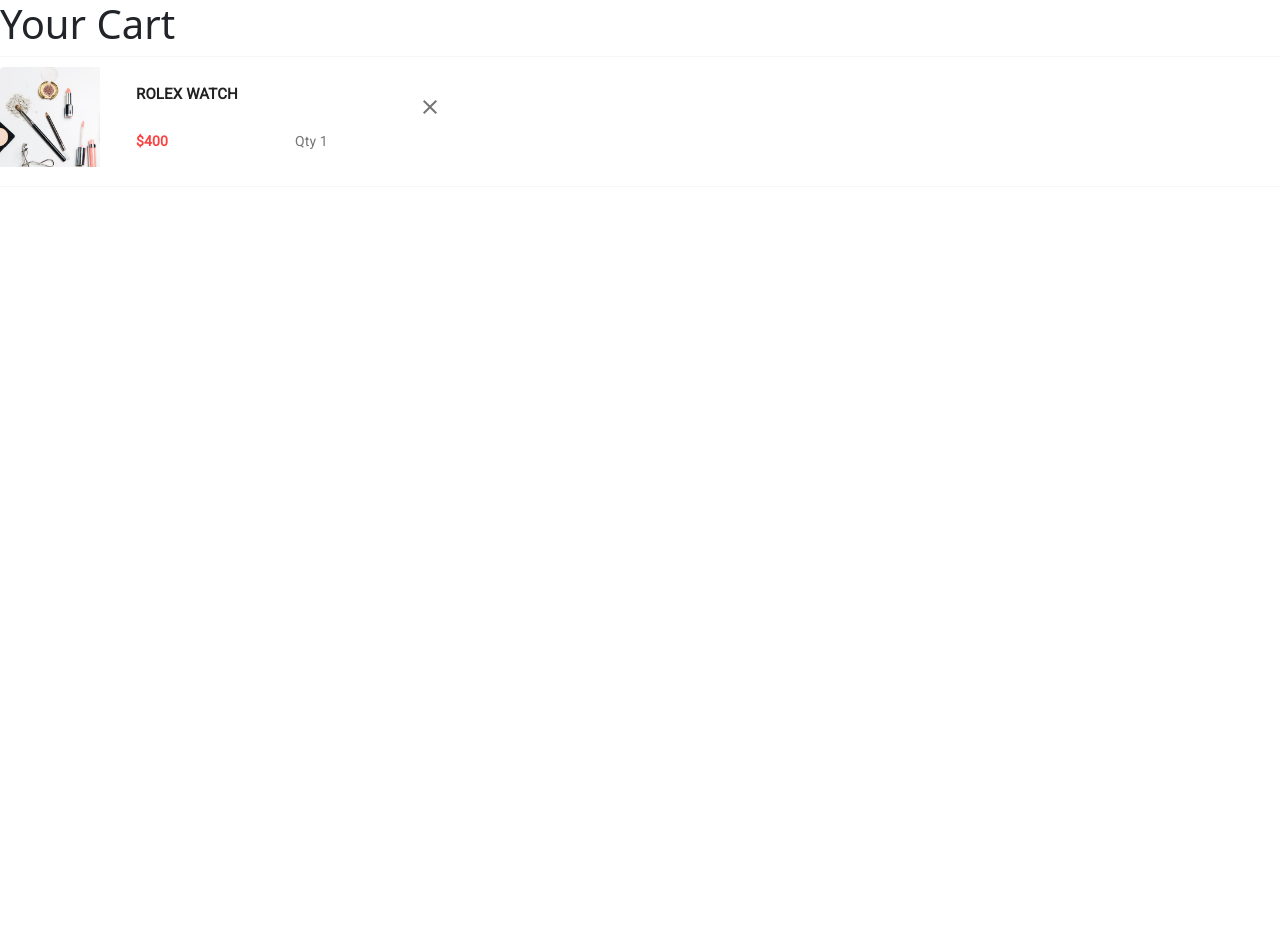
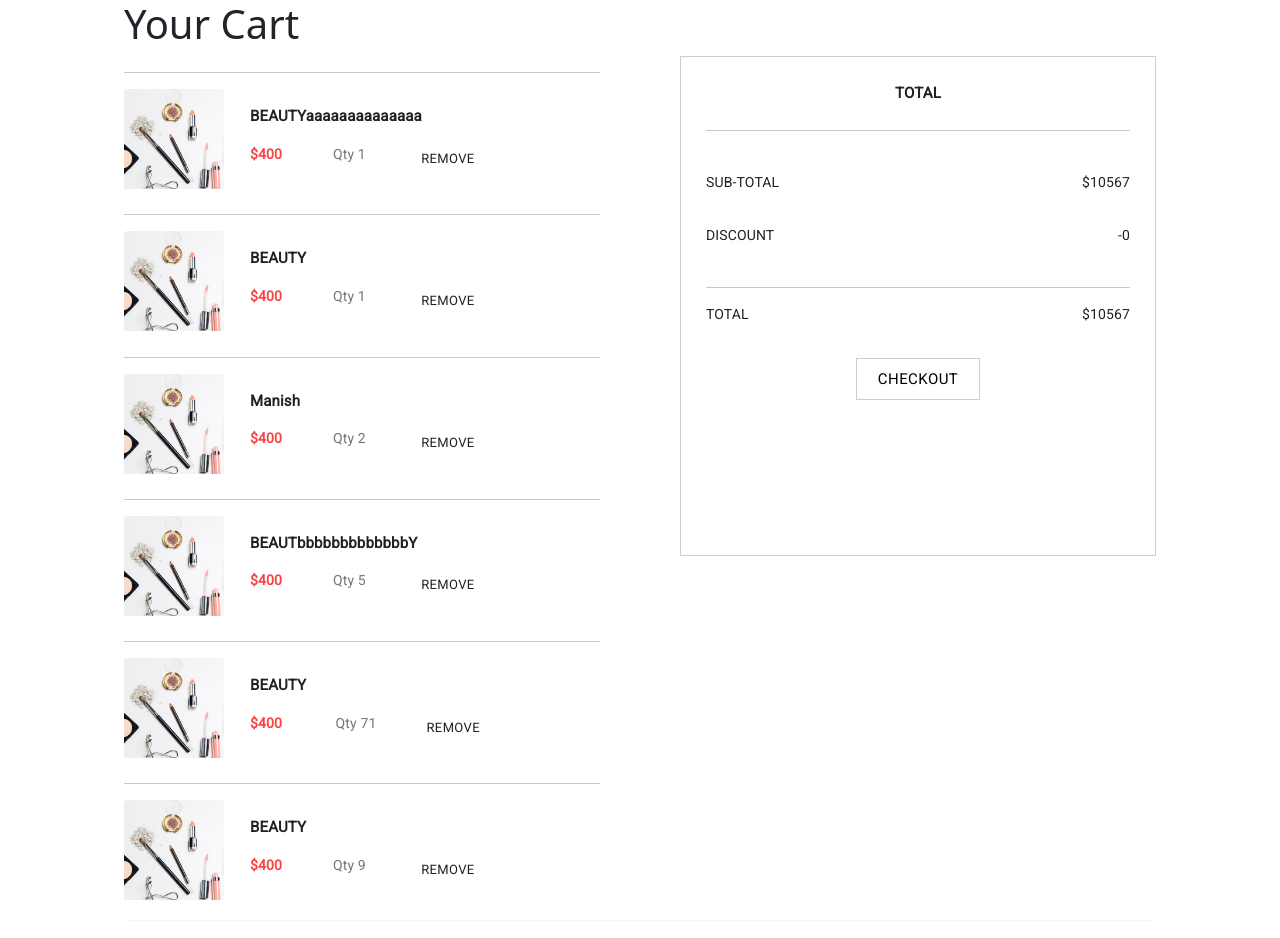
Before and after one commit to CohleM/NepMerchUI, a React (Create React App) app: page / in a window 1280 px wide. Shown: the top 938 px of the page. Before the commit the page ends 800 px from the top, so only its background shows below. Built offline with nearby package versions, Linux system fonts and the light colour scheme.

Commit message:
CartPage done

```diff
--- a/src/components/CartPage.js
+++ b/src/components/CartPage.js
@@ -11,9 +11,9 @@ import SkipPreviousIcon from "@material-ui/icons/SkipPrevious";
 import PlayArrowIcon from "@material-ui/icons/PlayArrow";
 import SkipNextIcon from "@material-ui/icons/SkipNext";
 import Grid from "@material-ui/core/Grid";
-import { Paper, Divider } from "@material-ui/core";
+import { Paper, Divider, Button } from "@material-ui/core";
 import ClearIcon from "@material-ui/icons/Clear";
-
+import Container from "@material-ui/core/Container";
 const useStyles = makeStyles((theme) => ({
 	root: {
 		display: "flex",
@@ -24,9 +24,9 @@ const useStyles = makeStyles((theme) => ({
 	details: {
 		display: "flex",
 		flexDirection: "column",
-		marginLeft: 20,
-		//border: "1px solid black",
-		width: 350,
+		marginLeft: 10,
+		// border: "1px solid black",
+		// width: 250,
 	},
 	content: {
 		flex: "1 0 auto",
@@ -42,8 +42,8 @@ const useStyles = makeStyles((theme) => ({
 		paddingBottom: theme.spacing(1),
 	},
 	playIcon: {
-		// height: 38,
-		// width: 38,
+		height: 20,
+		width: 20,
 	},
 	pricetyp: {
 		fontWeight: "600",
@@ -60,189 +60,300 @@ const useStyles = makeStyles((theme) => ({
 		fontSize: 14,
 		fontWeight: "100",
 	},
+	root1: {
+		flexGrow: 1,
+		marginLeft: 20,
+		marginRight: 20,
+		[theme.breakpoints.up("lg")]: {
+			marginLeft: 100,
+			marginRight: 100,
+		},
+	},
+	paper: {
+		height: 500,
+		width: "100%",
+		border: "1px solid #D6C9C9",
+		borderRaduis: "none",
+	},
+	title1: {
+		fontSize: 15,
+		fontWeight: "600",
+		textAlign: "center",
+		marginTop: "25px",
+		marginBottom: "25px",
+	},
+	priceTitle: {
+		fontSize: 14,
+		fontWeight: "200",
+		textAlign: "center",
+		marginTop: "25px",
+		marginBottom: "0px",
+	},
+	discountTitle: {
+		fontSize: 14,
+		fontWeight: "200",
+		textAlign: "center",
+		marginTop: "0",
+		marginBottom: "25px",
+	},
+	discountTitle2: {
+		fontSize: 14,
+		fontWeight: "200",
+		textAlign: "center",
+		marginTop: "0px",
+		marginBottom: "25px",
+	},
+	margin: {
+		margin: theme.spacing(1),
+		color: "black",
+		border: "1px solid #D6C9C9",
+		borderRadius: 0,
+		textAlign: "center",
+	},
+	// cont: {
+	// 	spacing: 5,
+	// },
 }));
 
 export default function MediaControlCard() {
 	const classes = useStyles();
 	const theme = useTheme();
 
+	var Items = [
+		{
+			image: image,
+			title: "BEAUTYaaaaaaaaaaaaaa",
+			price: 400,
+			quantity: 1,
+		},
+		{
+			image: image,
+			title: "BEAUTY",
+			price: 400,
+			quantity: 1,
+		},
+		{
+			image: image,
+			title: "Manish",
+			price: 400,
+			quantity: 2,
+		},
+		{
+			image: image,
+			title: "BEAUTbbbbbbbbbbbbbY",
+			price: 400,
+			quantity: 5,
+		},
+		{
+			image: image,
+			title: "BEAUTY",
+			price: 400,
+			quantity: 71,
+		},
+		{
+			image: image,
+			title: "BEAUTY",
+			price: 400,
+			quantity: 9,
+		},
+	];
+
 	return (
+		<div className={classes.root1}>
+			<Container maxWidth="xl" className={classes.ct}>
 				<div>
 					<h1> Your Cart</h1>
-
-			<Divider />
+					<Grid container direction="row" spacing={10}>
+						<Grid item xs={12} md={6}>
+							{Items.map((item, i) => (
+								<div key={i}>
+									{" "}
+									{/* <Divider style={{ border: "1px solid #D6C9C9" }} /> */}
+									<hr></hr>
 									<Card className={classes.root} elevation={0}>
 										<CardMedia
 											className={classes.cover}
 											image={image}
-					title="Live from space album cover"
+											title="cart"
 										/>
 										<div className={classes.details}>
 											<CardContent className={classes.content}>
-						<Grid container direction="row" spacing={0}>
-							<Grid item xs={6}>
+												<Grid container direction="row" spacing={4}>
+													<Grid item xs={12}>
 														<Typography className={classes.title} component="p">
-									<span> ROLEX WATCH </span>
+															<span> {item.title} </span>
 															{/* Rolex Watch */}
 														</Typography>
 													</Grid>
-							<Grid item xs={6}>
-								<div style={{ textAlign: "right" }}>
-									<IconButton
-										aria-label="play/pause"
-										style={{ outline: "none" }}
+												</Grid>
+												<Grid
+													container
+													direction="row"
+													spacing={5}
+													className={classes.cont}
 												>
-										<ClearIcon className={classes.playIcon} />
-									</IconButton>
-								</div>
-							</Grid>
-							<Grid item xs={6}>
-								<Typography component="p" className={classes.pricetyp}>
-									$400
+													<Grid item xs={4}>
+														<Typography
+															component="p"
+															className={classes.pricetyp}
+														>
+															${item.price}
 														</Typography>
 													</Grid>
-							<Grid item xs={6}>
+													<Grid item xs={4}>
 														<Typography
 															className={classes.title}
 															color="textSecondary"
 															className={classes.qty}
 														>
-									Qty 1
+															Qty {item.quantity}
 														</Typography>
+													</Grid>
+													<Grid item xs={4}>
+														{/* <Button
+															className={classes.title}
+															color="textSecondary"
+															className={classes.qty}
+														>
+															Remove
+														</Button> */}
+														<Button
+															size="small"
+															// className={classes.qty}
+															color="textSecondary"
+															style={{ outline: "none" }}
+														>
+															Remove
+														</Button>
 													</Grid>
 												</Grid>
 											</CardContent>
 											{/* 0 */}
 										</div>
 									</Card>
+								</div>
+							))}
+						</Grid>
+						<Grid item xs={12} md={6}>
+							<Paper
+								variant="outlined"
+								className={classes.paper}
+								style={{
+									borderRadius: "0px",
+									paddingLeft: "25px",
+									paddingRight: "25px",
+								}}
+							>
+								<Typography className={classes.title1} component="p" style={{}}>
+									<span> TOTAL </span>
+
+									{/* Rolex Watch */}
+								</Typography>
+								<hr></hr>
+								<Grid container direction="row" spacing={4} style={{}}>
+									<Grid item xs={6}>
+										<Paper elevation={0}>
+											<Typography
+												className={classes.priceTitle}
+												component="p"
+												style={{ textAlign: "left" }}
+											>
+												<span>SUB-TOTAL </span>
+
+												{/* Rolex Watch */}
+											</Typography>
+										</Paper>
+									</Grid>
+									<Grid item xs={6}>
+										<Paper elevation={0}>
+											<Typography
+												className={classes.priceTitle}
+												component="p"
+												style={{ textAlign: "right" }}
+											>
+												<span>$10567 </span>
+
+												{/* Rolex Watch */}
+											</Typography>
+										</Paper>
+									</Grid>
+									<Grid item xs={6}>
+										<Paper elevation={0}>
+											<Typography
+												className={classes.discountTitle}
+												component="p"
+												style={{ textAlign: "left" }}
+											>
+												<span>DISCOUNT </span>
+
+												{/* Rolex Watch */}
+											</Typography>
+										</Paper>
+									</Grid>
+									<Grid item xs={6}>
+										<Paper elevation={0}>
+											<Typography
+												className={classes.discountTitle}
+												component="p"
+												style={{ textAlign: "right" }}
+											>
+												<span>-0</span>
+
+												{/* Rolex Watch */}
+											</Typography>
+										</Paper>
+									</Grid>
+								</Grid>
+								<hr></hr>
+								<Grid container direction="row" spacing={4} style={{}}>
+									<Grid item xs={6}>
+										<Paper elevation={0}>
+											<Typography
+												className={classes.discountTitle2}
+												component="p"
+												style={{
+													textAlign: "left",
+												}}
+											>
+												<span>TOTAL </span>
+
+												{/* Rolex Watch */}
+											</Typography>
+										</Paper>
+									</Grid>
+									<Grid item xs={6}>
+										<Paper elevation={0}>
+											<Typography
+												className={classes.discountTitle2}
+												component="p"
+												style={{
+													textAlign: "right",
+												}}
+											>
+												<span>$10567</span>
+
+												{/* Rolex Watch */}
+											</Typography>
+										</Paper>
+									</Grid>
+								</Grid>
+								<div style={{ textAlign: "center" }}>
+									<Button
+										variant="outlined"
+										size="large"
+										className={classes.margin}
+										style={{ outline: "none" }}
+									>
+										Checkout
+									</Button>
+								</div>
+							</Paper>
+						</Grid>
+					</Grid>
+
 					<Divider />
+				</div>
+			</Container>
 		</div>
 	);
 }
-
-// import React from "react";
-// import { makeStyles, useTheme } from "@material-ui/core/styles";
-// import Card from "@material-ui/core/Card";
-// import CardContent from "@material-ui/core/CardContent";
-// import CardMedia from "@material-ui/core/CardMedia";
-// import IconButton from "@material-ui/core/IconButton";
-// import Typography from "@material-ui/core/Typography";
-// import SkipPreviousIcon from "@material-ui/icons/SkipPrevious";
-// import PlayArrowIcon from "@material-ui/icons/PlayArrow";
-// import SkipNextIcon from "@material-ui/icons/SkipNext";
-// import image from "../images/beauty.jpg";
-// import two from "../images/Headphones.jpg";
-// import ClearIcon from "@material-ui/icons/Clear";
-
-// import Grid from "@material-ui/core/Grid";
-// const useStyles = makeStyles((theme) => ({
-// 	root: {
-// 		display: "flex",
-// 	},
-// 	details: {
-// 		display: "flex",
-// 		flexDirection: "column",
-// 	},
-// 	content: {
-// 		flex: "1 0 auto",
-// 	},
-// 	cover: {
-// 		width: 151,
-// 	},
-// 	controls: {
-// 		display: "flex",
-// 		alignItems: "center",
-// 		paddingLeft: theme.spacing(1),
-// 		paddingBottom: theme.spacing(1),
-// 	},
-// 	playIcon: {
-// 		// height: 38,
-// 		// width: 38,
-// 	},
-
-// 	pricetyp: {
-// 		fontWeight: "600",
-// 		color: "#FA4242",
-// 		fontSize: "18px",
-// 	},
-// 	title: {
-// 		fontSize: 13,
-// 		fontWeight: "600",
-// 		//width: 20,
-// 		//maxWidth: 20,
-// 	},
-// 	qty: {
-// 		fontSize: 15,
-// 		fontWeight: "100",
-// 	},
-// }));
-
-// export default function MediaControlCard() {
-// 	const classes = useStyles();
-// 	const theme = useTheme();
-
-// 	return (
-// 		<Card className={classes.root}>
-// 			<CardMedia
-// 				className={classes.cover}
-// 				image={image}
-// 				title="Live from space album cover"
-// 			/>
-// 			<div className={classes.details}>
-// 				<CardContent className={classes.content}>
-// 					{/* <Typography component="h5" variant="h5">
-// 						Live From Space
-// 					</Typography> */}
-// 					<Typography className={classes.title} component="p">
-// 						ROLEX WATCH
-// 					</Typography>{" "}
-// 					{/* <ClearIcon className={classes.playIcon} /> */}
-// 					{/* <Grid container direction="row" spacing={0}>
-// 						<Grid item sm={6}> */}
-// 					<div style={{ textAlign: "right", marginLeft: "350px" }}>
-// 						<IconButton aria-label="play/pause" style={{ outline: "none" }}>
-// 							<ClearIcon className={classes.playIcon} />
-// 						</IconButton>
-// 					</div>
-// 					{/* </Grid>
-// 					</Grid> */}
-// 					<Grid container direction="row" spacing={0}>
-// 						<Grid item xs={6}>
-// 							<Typography component="p" className={classes.pricetyp}>
-// 								$400
-// 							</Typography>
-// 						</Grid>
-// 						<Grid item xs={6}>
-// 							<Typography
-// 								className={classes.title}
-// 								color="textSecondary"
-// 								className={classes.qty}
-// 							>
-// 								Qty:1
-// 							</Typography>
-// 						</Grid>
-// 					</Grid>
-// 				</CardContent>
-// 				{/* <div className={classes.controls}>
-// 					<IconButton aria-label="previous">
-// 						{theme.direction === "rtl" ? (
-// 							<SkipNextIcon />
-// 						) : (
-// 							<SkipPreviousIcon />
-// 						)}
-// 					</IconButton>
-// 					<IconButton aria-label="play/pause">
-// 						<PlayArrowIcon className={classes.playIcon} />
-// 					</IconButton>
-// 					<IconButton aria-label="next">
-// 						{theme.direction === "rtl" ? (
-// 							<SkipPreviousIcon />
-// 						) : (
-// 							<SkipNextIcon />
-// 						)}
-// 					</IconButton>
-// 				</div> */}
-// 			</div>
-// 		</Card>
-// 	);
-// }
```
Lines whose indentation alone changed are shown as unchanged.
